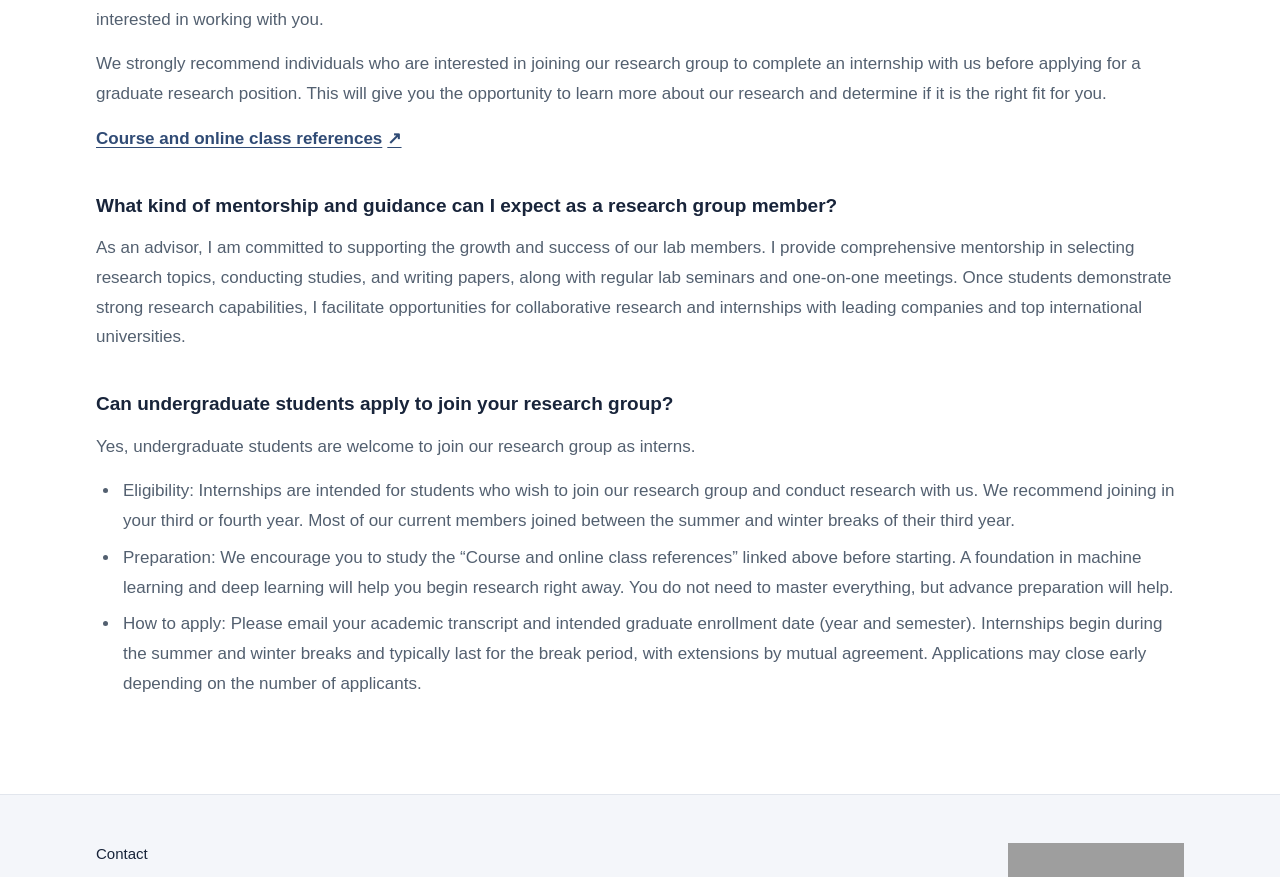
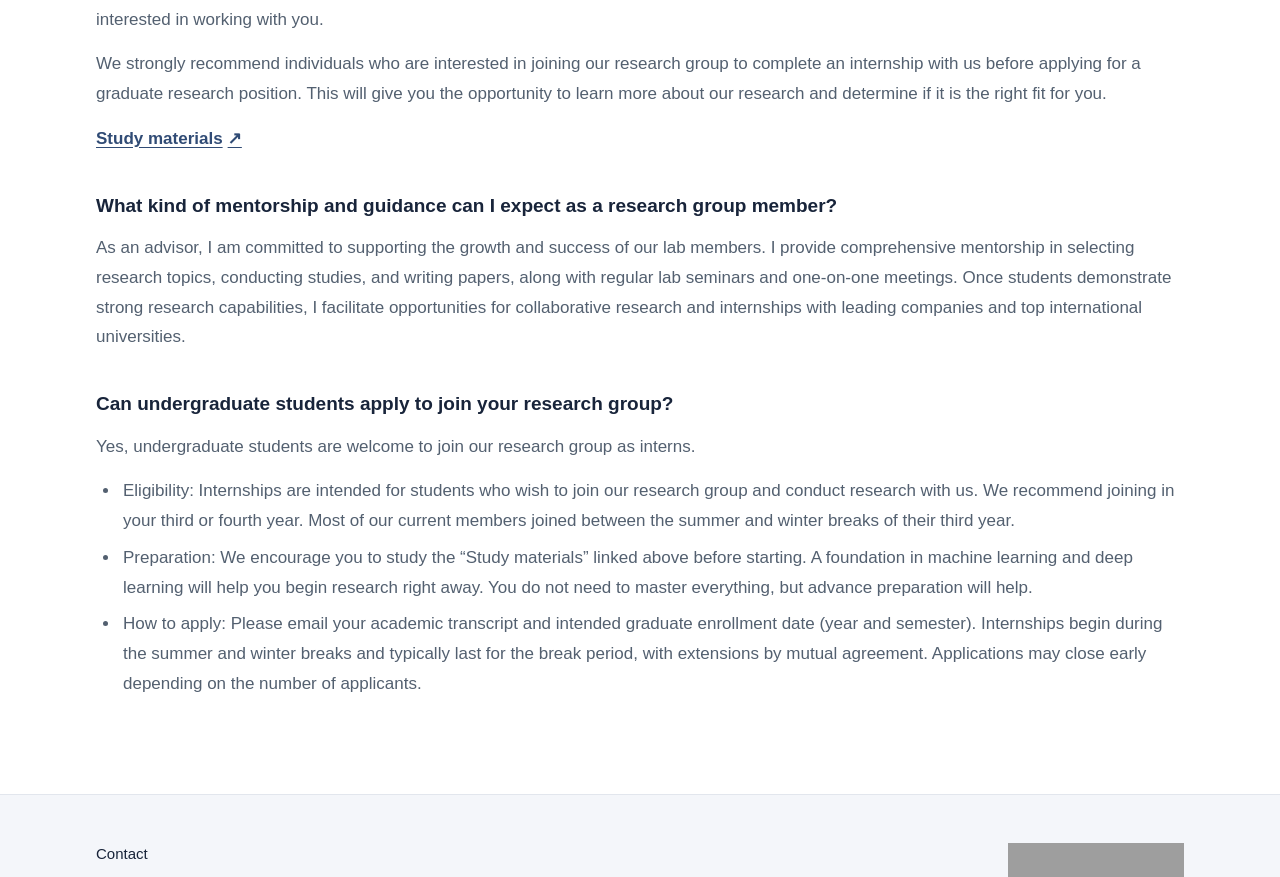
Before and after one commit to idealab-ku/idealab-website, a Next.js app: page /join in a window 1280 px wide. Shown: the part 1402-2279 px from the top of the page. Built offline with nearby package versions, Linux system fonts and the light colour scheme; grey boxes are pictures that could not be loaded.

Commit message:
Rename Join us study materials link

```diff
--- a/app/content/join.ts
+++ b/app/content/join.ts
@@ -36,7 +36,7 @@ export const faqItems: FaqItem[] = [
       { type: "paragraph", text: "If you are simply seeking to obtain a graduate degree, no matter how strong your academic background or GPA may be, we are respectfully not interested in working with you." },
       { type: "paragraph", text: "We strongly recommend individuals who are interested in joining our research group to complete an internship with us before applying for a graduate research position. This will give you the opportunity to learn more about our research and determine if it is the right fit for you." },
     ],
-    link: { label: "Course and online class references", href: "https://docs.google.com/document/d/1J1jIGxF-mzG6hZIttRx_J6h3oFI66G1M2wuGuLD1zEk/edit?usp=sharing" },
+    link: { label: "Study materials", href: "https://docs.google.com/document/d/1J1jIGxF-mzG6hZIttRx_J6h3oFI66G1M2wuGuLD1zEk/edit?usp=sharing" },
   },
   {
     id: "mentorship",
@@ -50,7 +50,7 @@ export const faqItems: FaqItem[] = [
       { type: "paragraph", text: "Yes, undergraduate students are welcome to join our research group as interns." },
       { type: "list", items: [
         "Eligibility: Internships are intended for students who wish to join our research group and conduct research with us. We recommend joining in your third or fourth year. Most of our current members joined between the summer and winter breaks of their third year.",
-        "Preparation: We encourage you to study the “Course and online class references” linked above before starting. A foundation in machine learning and deep learning will help you begin research right away. You do not need to master everything, but advance preparation will help.",
+        "Preparation: We encourage you to study the “Study materials” linked above before starting. A foundation in machine learning and deep learning will help you begin research right away. You do not need to master everything, but advance preparation will help.",
         "How to apply: Please email your academic transcript and intended graduate enrollment date (year and semester). Internships begin during the summer and winter breaks and typically last for the break period, with extensions by mutual agreement. Applications may close early depending on the number of applicants.",
       ] },
     ],
```
